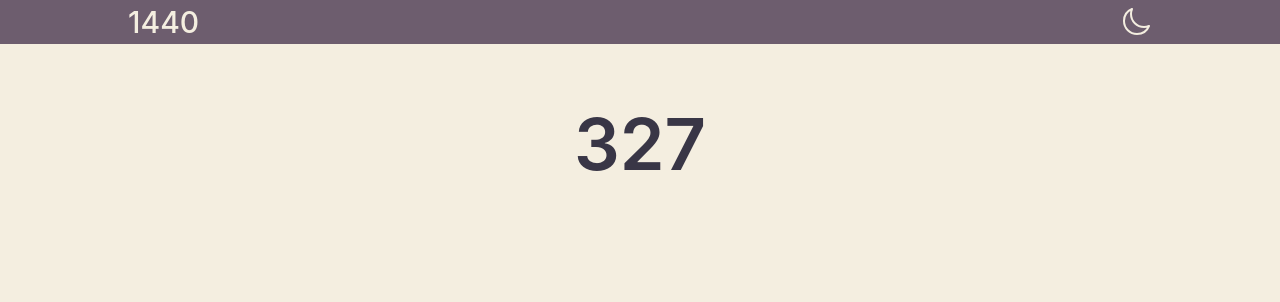
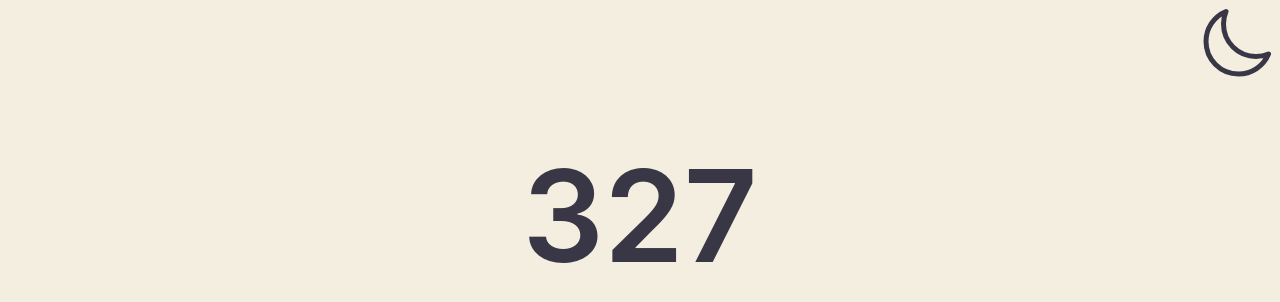
Before and after one commit to RyanTurner02/1440, a React (Create React App) app: page / in a window 1280 px wide. Shown: the top 302 px of the page. Built offline with nearby package versions, Linux system fonts and the light colour scheme; the HTML template or start-up script is replaced by a standard one.

Commit message:
Update UI

```diff
--- a/src/components/Header.css
+++ b/src/components/Header.css
@@ -1,17 +1,19 @@
 .header {
-  @apply flex justify-between px-4 md:px-16 lg:px-32 py-1;
+  @apply flex justify-end p-1;
 }
 
 .header-light {
-  @apply transition ease-in duration-100;
+  @apply transition duration-100 ease-in;
 
-  background-color: #6D5D6E;
+  color: #393646;
+}
+
+.header-dark {
+  @apply transition duration-100 ease-in;
+
   color: #F4EEE0;
 }
 
-.header-dark {
-  @apply transition ease-in duration-100;
-
-  background-color: #393646;
-  color: #F4EEE0;
+.header-icon {
+  @apply w-12 sm:w-14 md:w-16 lg:w-20 hover:cursor-pointer;
 }
--- a/src/components/Header.tsx
+++ b/src/components/Header.tsx
@@ -1,6 +1,5 @@
 import { useState, useContext } from 'react';
 import { ThemeContext } from '../App';
-import { Link } from 'react-router-dom';
 import "./Header.css";
 
 const Header = ({ toggleTheme }: any) => {
@@ -10,14 +9,12 @@ const Header = ({ toggleTheme }: any) => {
 
   return (
     <div className={`header header-${theme}`}>
-      <h1 className="font-medium text-3xl"><Link to="/">1440</Link></h1>
-
       {hasDarkMode ?
-        <svg className="w-8 hover:cursor-pointer" onClick={() => { setHasDarkMode(false); toggleTheme() }} fill="none" stroke="currentColor" stroke-width="1.5" viewBox="0 0 24 24" xmlns="http://www.w3.org/2000/svg" aria-hidden="true">
+        <svg className="header-icon" onClick={() => { setHasDarkMode(false); toggleTheme() }} fill="none" stroke="currentColor" stroke-width="1.5" viewBox="0 0 24 24" xmlns="http://www.w3.org/2000/svg" aria-hidden="true">
           <path stroke-linecap="round" stroke-linejoin="round" d="M12 3v2.25m6.364.386l-1.591 1.591M21 12h-2.25m-.386 6.364l-1.591-1.591M12 18.75V21m-4.773-4.227l-1.591 1.591M5.25 12H3m4.227-4.773L5.636 5.636M15.75 12a3.75 3.75 0 11-7.5 0 3.75 3.75 0 017.5 0z"></path>
         </svg>
         :
-        <svg className="w-8 hover:cursor-pointer" onClick={() => { setHasDarkMode(true); toggleTheme() }} fill="none" stroke="currentColor" stroke-width="1.5" viewBox="0 0 24 24" xmlns="http://www.w3.org/2000/svg" aria-hidden="true">
+        <svg className="header-icon" onClick={() => { setHasDarkMode(true); toggleTheme() }} fill="none" stroke="currentColor" stroke-width="1.5" viewBox="0 0 24 24" xmlns="http://www.w3.org/2000/svg" aria-hidden="true">
           <path stroke-linecap="round" stroke-linejoin="round" d="M21.752 15.002A9.718 9.718 0 0118 15.75c-5.385 0-9.75-4.365-9.75-9.75 0-1.33.266-2.597.748-3.752A9.753 9.753 0 003 11.25C3 16.635 7.365 21 12.75 21a9.753 9.753 0 009.002-5.998z"></path>
         </svg>
       }
--- a/src/components/Timer.css
+++ b/src/components/Timer.css
@@ -1,3 +1,3 @@
 .timer {
-  @apply mt-16 font-semibold text-center text-7xl;
+  @apply mt-16 font-semibold text-center text-9xl;
 }
--- a/src/components/Timer.tsx
+++ b/src/components/Timer.tsx
@@ -21,9 +21,9 @@ const Timer = () => {
   const calculateTime = () => {
     updateDates();
 
-    let startTime: number = currentDate.getTime();
-    let endTime: number = nextDate.getTime();
-    let deltaTime: number = endTime - startTime;
+    const startTime: number = currentDate.getTime();
+    const endTime: number = nextDate.getTime();
+    const deltaTime: number = endTime - startTime;
 
     setMinutes(Math.ceil(deltaTime / 60000));
   };
--- a/src/pages/NotFound.tsx
+++ b/src/pages/NotFound.tsx
@@ -3,8 +3,9 @@ import { Link } from 'react-router-dom';
 const NotFound = () => {
   return (
     <div className="m-8 text-center">
-      <h1 className="font-semibold text-6xl">404 Not Found</h1>
-      <p className="mt-4"><Link to="/" className="underline">Take me back to the Timer!</Link></p>
+      <h1 className="font-semibold text-8xl">404 Not Found</h1>
+      <p className="mt-2 text-3xl">The requested page does not exist</p>
+      <p className="text-3xl underline"><Link to="/">Back to the timer</Link></p>
     </div>
   );
 }
```
